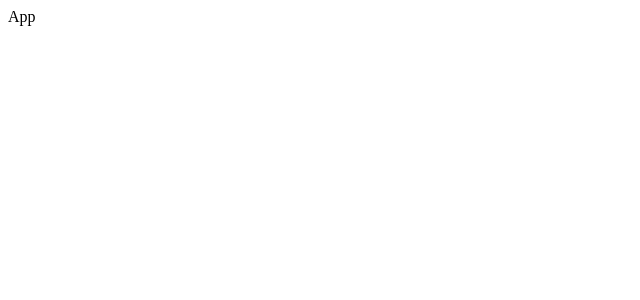
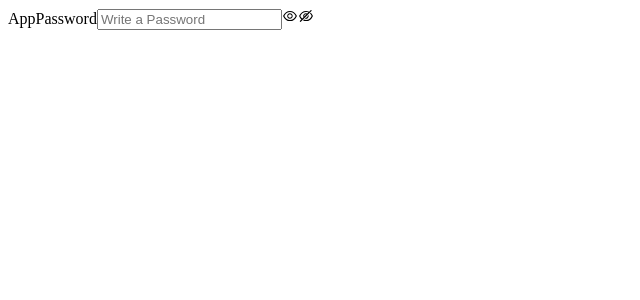
Before and after one commit to bmokriev/project-management-app, a React (Create React App) app: page / in a window 1280 px wide. Shown: the top 300 px of the page, without its empty margins (0-640 px from the left). Built offline with nearby package versions, Linux system fonts and the light colour scheme.

Commit message:
added password icons with show/hide functionality

```diff
--- a/package.json
+++ b/package.json
@@ -8,6 +8,7 @@
     "@testing-library/user-event": "^13.5.0",
     "react": "^18.0.0",
     "react-dom": "^18.0.0",
+    "react-icons": "^4.3.1",
     "react-router-dom": "^6.3.0",
     "react-scripts": "5.0.0",
     "sass": "^1.50.0",
--- a/src/components/App/App.jsx
+++ b/src/components/App/App.jsx
@@ -1,8 +1,14 @@
 import React from "react";
+import PasswordField from "../ui/inputFields/password/PasswordField";
 import "./app.scss";
 
 function App() {
-  return <div>App</div>;
+  return (
+    <div>
+      App
+      <PasswordField />
+    </div>
+  );
 }
 
 export default App;
--- a/src/components/ui/inputFields/password/PasswordField.jsx
+++ b/src/components/ui/inputFields/password/PasswordField.jsx
@@ -1,12 +1,26 @@
-import React from "react";
+import React, { useState } from "react";
+import { AiOutlineEye, AiOutlineEyeInvisible } from "react-icons/ai";
 //import "./style.scss";
 
-const PasswordField = (props) => {
+function PasswordField() {
+  const [password, setPassword] = useState("");
+  const [inputType, setInputType] = useState("password");
+
   return (
     <>
-      <input className="button-primary" placeholder="Write a Password"></input>
+      <label htmlFor="password-input">Password</label>
+      <input
+        type={inputType}
+        className="button-primary"
+        placeholder="Write a Password"
+        id="password-input"
+        value={password}
+        onChange={(e) => setPassword(e.target.value)}
+      ></input>
+      <AiOutlineEye onClick={() => setInputType("text")} />
+      <AiOutlineEyeInvisible onClick={() => setInputType("password")} />
     </>
   );
-};
+}
 
 export default PasswordField;
```
Also changed, not shown: 1 other file (tests, documents, lock files or other folders).
